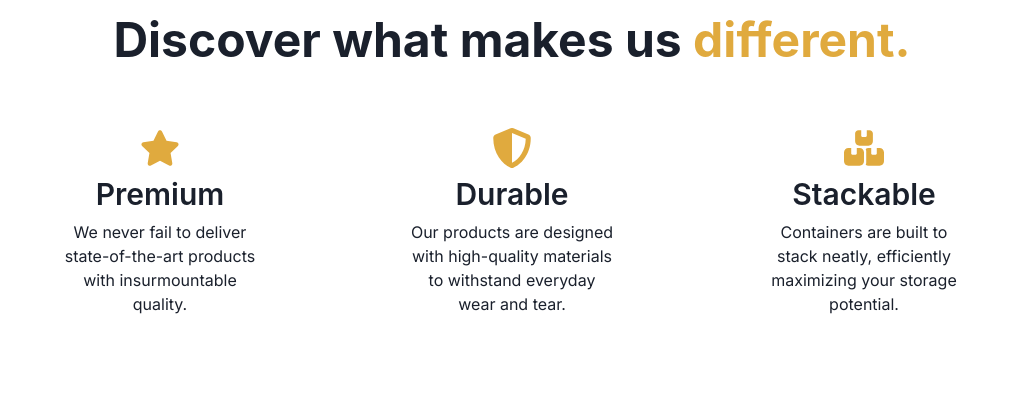
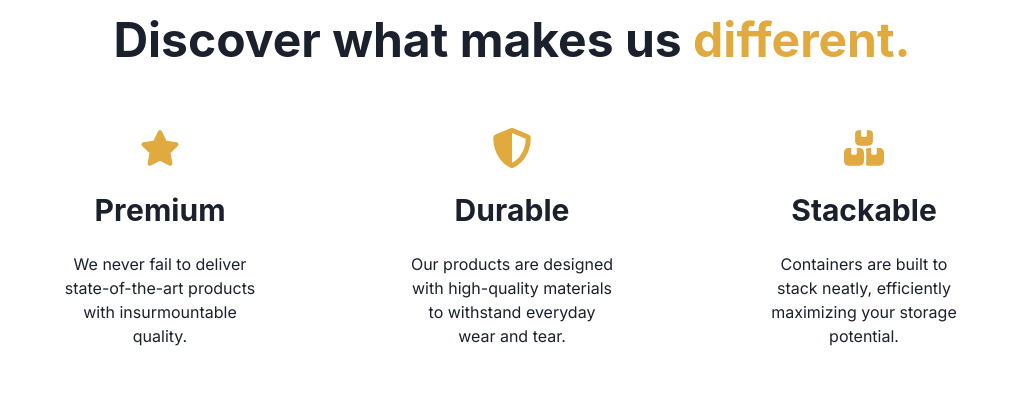
Before and after one commit to briannval/Easy-Pack-Official, a Next.js app: page /about in a window 1280 px wide. Shown: the part 780-1178 px from the top of the page, without its empty margins (128-1151 px from the left). Built offline with nearby package versions, Linux system fonts and the light colour scheme.

Commit message:
Add staggerchildren to qualities

```diff
--- a/src/components/qualities.tsx
+++ b/src/components/qualities.tsx
@@ -6,10 +6,13 @@ import {
   SimpleGrid,
   Text,
   VStack,
+  chakra,
 } from "@chakra-ui/react";
 import { FaShieldAlt, FaStar } from "react-icons/fa";
 import { FaBoxesStacked } from "react-icons/fa6";
 import AnimatedHeading from "./animatedHeading";
+import { motion, useInView } from "framer-motion";
+import { useRef } from "react";
 
 interface QualityProps {
   icon: React.ElementType;
@@ -38,6 +41,42 @@ const qualities: QualityProps[] = [
   },
 ];
 
+const itemVariants = {
+  hidden: { opacity: 0, scale: 1.2 },
+  visible: { opacity: 1, scale: 1 },
+};
+
+const MotionSimpleGrid = motion(SimpleGrid);
+
+function QualitiesGrid() {
+  const ref = useRef(null);
+  const isInView = useInView(ref, { amount: 0.7 });
+
+  return (
+    <MotionSimpleGrid
+      ref={ref}
+      columns={{ base: 1, md: 3 }}
+      spacing={{ base: 20, md: 24 }}
+      initial="hidden"
+      animate={isInView ? "visible" : "hidden"}
+      transition={{ staggerChildren: 0.1 }}
+      aria-hidden
+    >
+      {qualities.map((quality, index) => (
+        <motion.div key={index} variants={itemVariants}>
+          <VStack>
+            <Icon as={quality.icon} width={10} h={10} color={"gold.400"} />
+            <AnimatedHeading text={quality.title} size="lg" my={4} />
+            <Text align={"center"} maxW={"80%"}>
+              {quality.description}
+            </Text>
+          </VStack>
+        </motion.div>
+      ))}
+    </MotionSimpleGrid>
+  );
+}
+
 export default function Qualities() {
   return (
     <Container maxW={"container.xl"} py={12}>
@@ -49,29 +88,7 @@ export default function Qualities() {
               different.
             </Text>
           </Heading>
-          <SimpleGrid
-            columns={{ base: 1, md: 3 }}
-            spacing={{ base: 20, md: 24 }}
-          >
-            {qualities.map((quality, index) => {
-              return (
-                <VStack key={index}>
-                  <Icon
-                    as={quality.icon}
-                    width={10}
-                    h={10}
-                    color={"gold.400"}
-                  />
-                  <Heading size={"lg"} fontWeight={"medium"}>
-                    {quality.title}
-                  </Heading>
-                  <Text align={"center"} maxW={"80%"}>
-                    {quality.description}
-                  </Text>
-                </VStack>
-              );
-            })}
-          </SimpleGrid>
+          <QualitiesGrid />
         </VStack>
       </Center>
     </Container>
```
